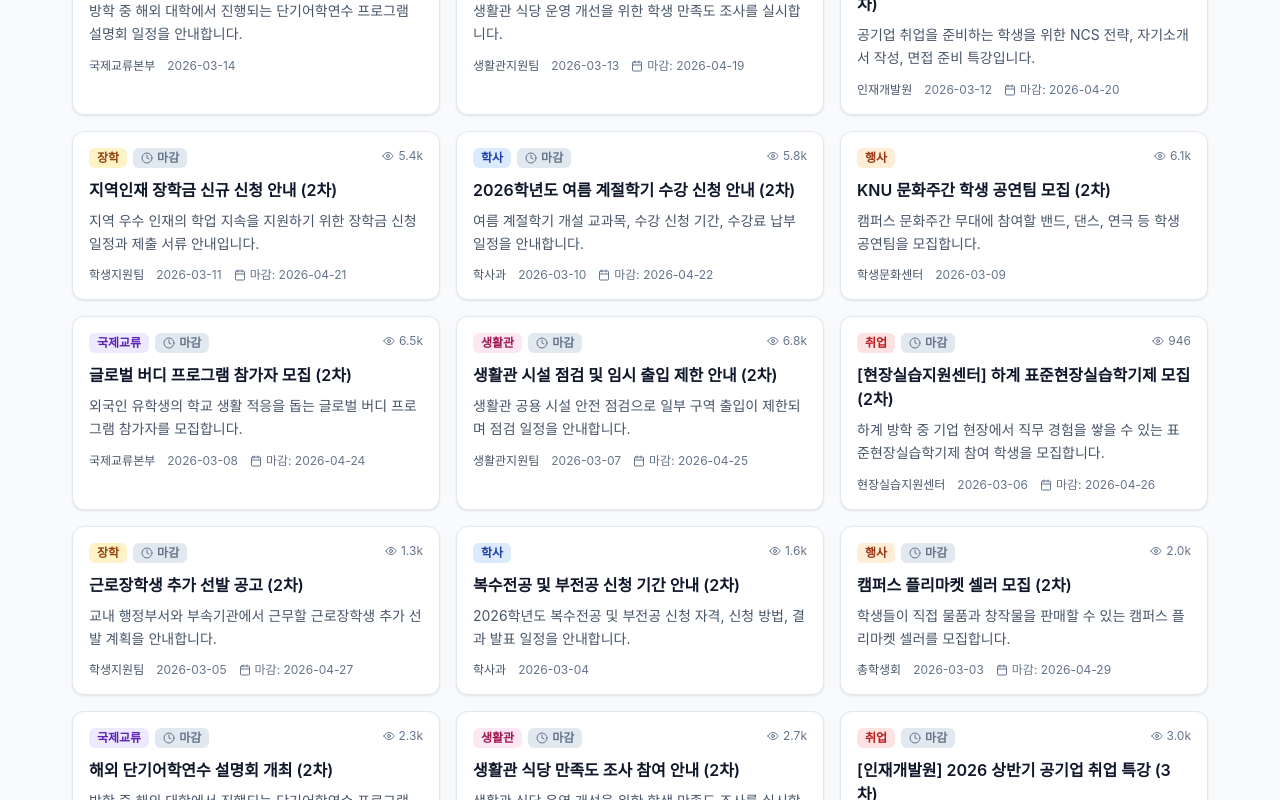
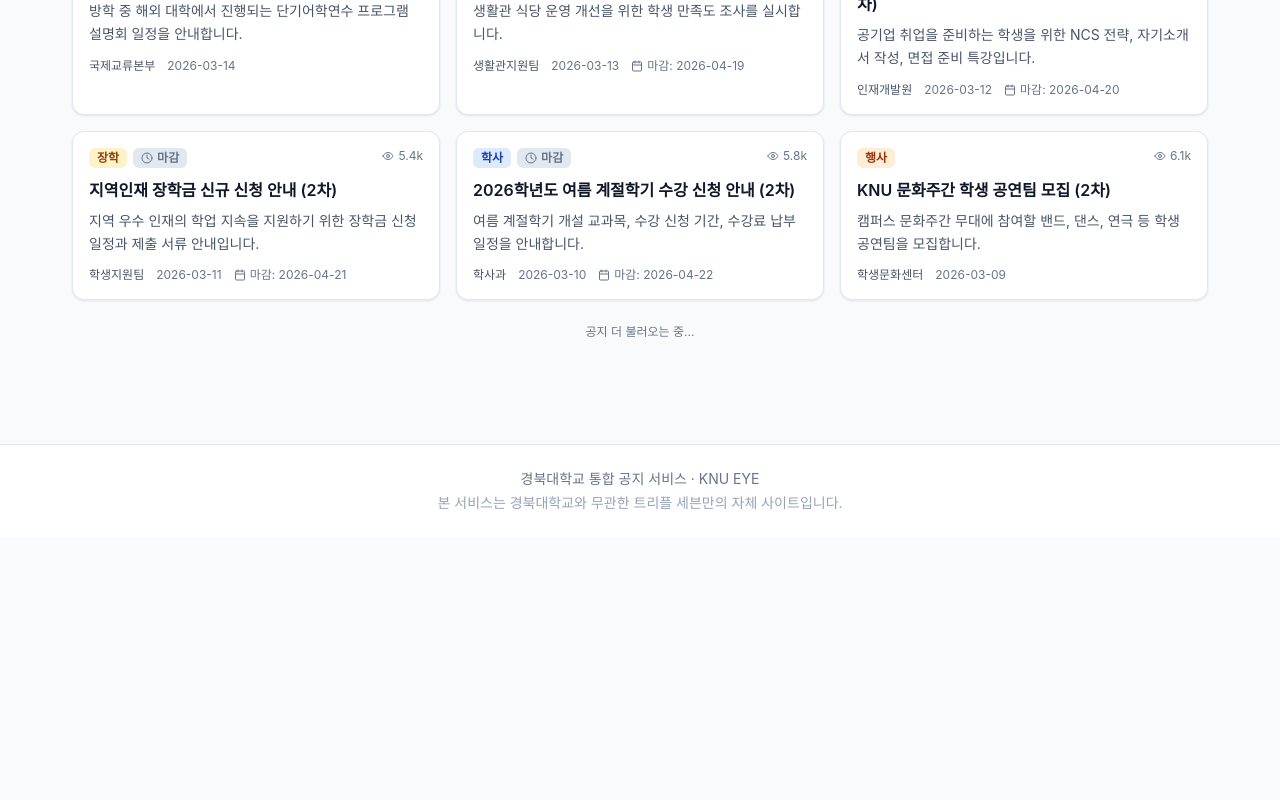
Before and after one commit to KNU-EYE/knu-eye-client, a React (Vite) app: page / in a window 1280 px wide. Shown: the part 1587-2387 px from the top of the page. After the commit the page ends 2124 px from the top, so only its background shows below. Built offline with nearby package versions, Linux system fonts and the light colour scheme.

Commit message:
feat : 무한 스크롤 기능 구현 추후 fetch 데이터 호출 필요

```diff
--- a/src/pages/HomePage.jsx
+++ b/src/pages/HomePage.jsx
@@ -1,12 +1,16 @@
-import { useCallback, useMemo, useState } from 'react';
+import { useCallback, useEffect, useMemo, useRef, useState } from 'react';
 import SearchBar from '../components/notice/SearchBar.jsx';
 import FilterBar from '../components/notice/FilterBar.jsx';
 import NoticeList from '../components/notice/NoticeList.jsx';
 import NoticeDetailModal from '../components/notice/NoticeDetailModal.jsx';
 import useNoticeStore from '../store/useNoticeStore.js';
 
+const NOTICE_PAGE_SIZE = 12;
+
 function HomePage() {
   const [selectedNotice, setSelectedNotice] = useState(null);
+  const [visibleCount, setVisibleCount] = useState(NOTICE_PAGE_SIZE);
+  const loadMoreRef = useRef(null);
   const searchQuery = useNoticeStore((s) => s.searchQuery);
   const selectedCategories = useNoticeStore((s) => s.selectedCategories);
   const sortBy = useNoticeStore((s) => s.sortBy);
@@ -18,6 +22,37 @@ function HomePage() {
     // eslint-disable-next-line react-hooks/exhaustive-deps
     [searchQuery, selectedCategories, sortBy, getFilteredNotices],
   );
+
+  const visibleNotices = useMemo(
+    () => notices.slice(0, visibleCount),
+    [notices, visibleCount],
+  );
+
+  const hasMore = visibleCount < notices.length;
+
+  useEffect(() => {
+    setVisibleCount(NOTICE_PAGE_SIZE);
+  }, [searchQuery, selectedCategories, sortBy]);
+
+  useEffect(() => {
+    const target = loadMoreRef.current;
+    if (!target || !hasMore) return undefined;
+
+    const observer = new IntersectionObserver(
+      ([entry]) => {
+        if (!entry.isIntersecting) return;
+
+        setVisibleCount((currentCount) =>
+          Math.min(currentCount + NOTICE_PAGE_SIZE, notices.length),
+        );
+      },
+      { rootMargin: '240px 0px' },
+    );
+
+    observer.observe(target);
+
+    return () => observer.disconnect();
+  }, [hasMore, notices.length]);
 
   const closeNoticeDetail = useCallback(() => {
     setSelectedNotice(null);
@@ -46,7 +81,13 @@ function HomePage() {
       </div>
 
       {/* 공지 카드 리스트 */}
-      <NoticeList notices={notices} onSelectNotice={setSelectedNotice} />
+      <NoticeList notices={visibleNotices} onSelectNotice={setSelectedNotice} />
+
+      {notices.length > 0 && (
+        <div ref={loadMoreRef} className="py-6 text-center text-xs text-slate-500">
+          {hasMore ? '공지 더 불러오는 중...' : '마지막 공지입니다.'}
+        </div>
+      )}
 
       <NoticeDetailModal notice={selectedNotice} onClose={closeNoticeDetail} />
     </div>
--- a/src/store/useNoticeStore.js
+++ b/src/store/useNoticeStore.js
@@ -38,8 +38,8 @@ const useNoticeStore = create((set, get) => ({
       const matchesQuery =
         !q ||
         n.title.toLowerCase().includes(q) ||
-        n.summary.toLowerCase().includes(q) ||
-        n.department.toLowerCase().includes(q);
+        n.department.toLowerCase().includes(q) ||
+        n.keywords?.some((keyword) => keyword.toLowerCase().includes(q));
       const matchesCategory =
         selectedCategories.length === 0 || selectedCategories.includes(n.category);
       return matchesQuery && matchesCategory;
```
